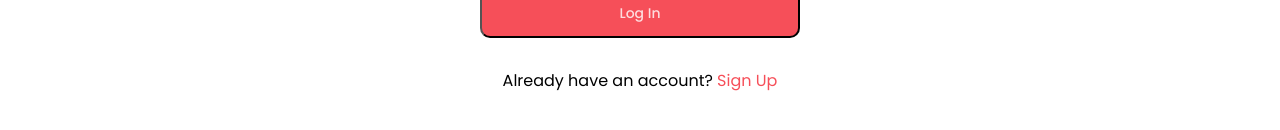
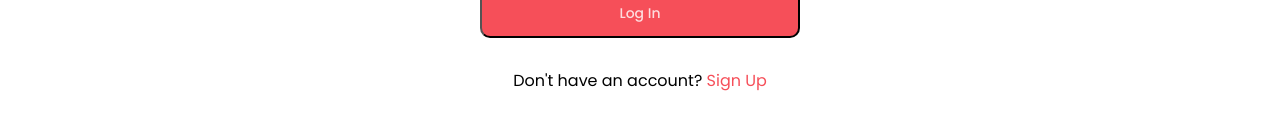
Before and after one commit to ayomikun2018/ChatApp, a React (Create React App) app: page / in a window 1280 px wide. Shown: the part 450-580 px from the top of the page. Built offline with nearby package versions, Linux system fonts and the light colour scheme; no server answers.

Commit message:
added stylings

```diff
--- a/src/Pages/Login.js
+++ b/src/Pages/Login.js
@@ -62,7 +62,7 @@
                 {/* <span> {error }</span> */}
                 {error && <span>User not found signup below!</span>}
             </form>
-            <p>Already have an account? <Link to= '/signup' className='click'> Sign Up</Link></p>
+            <p>Don't have an account? <Link to= '/signup' className='click'> Sign Up</Link></p>
         </div>
     </div>
   )
```
